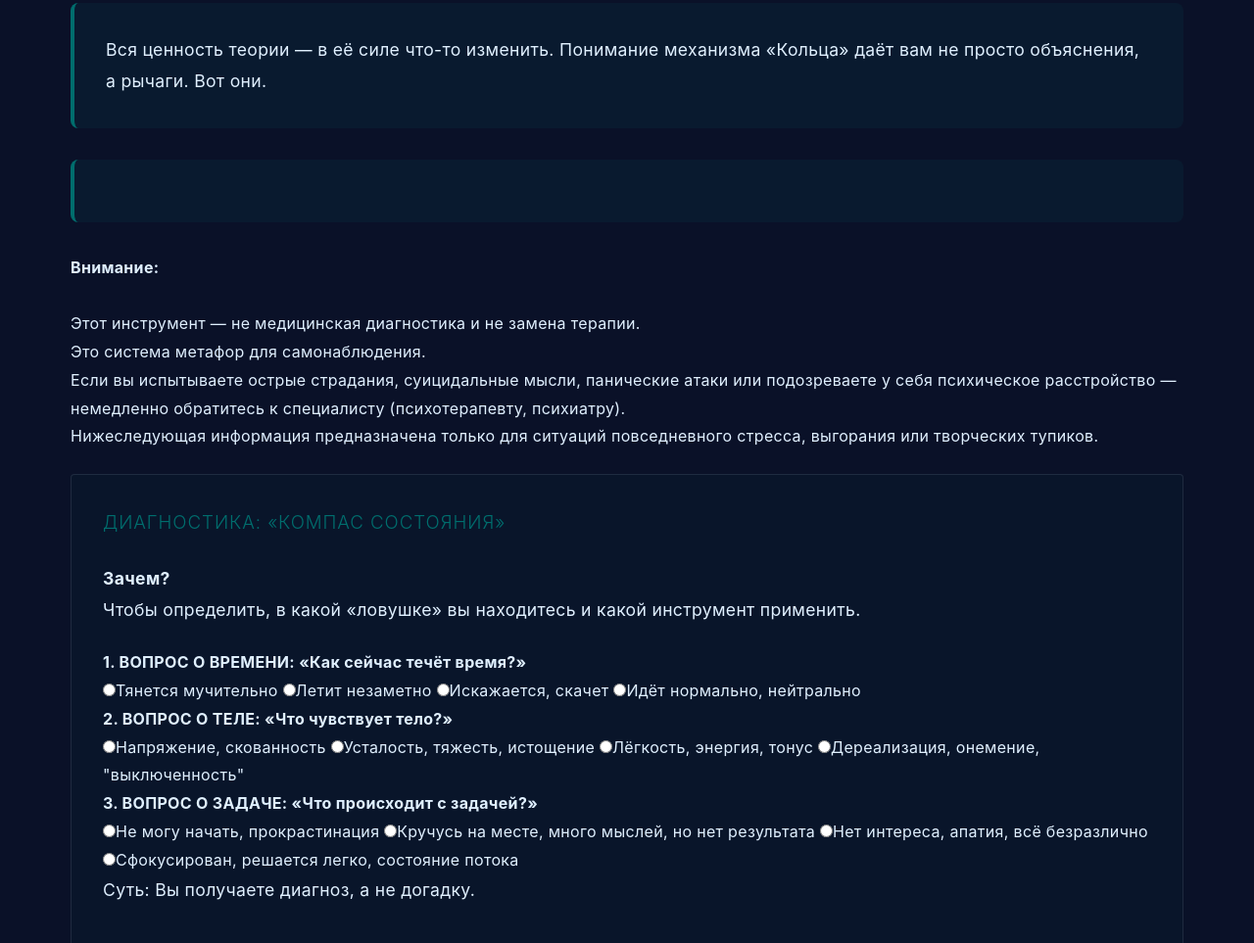
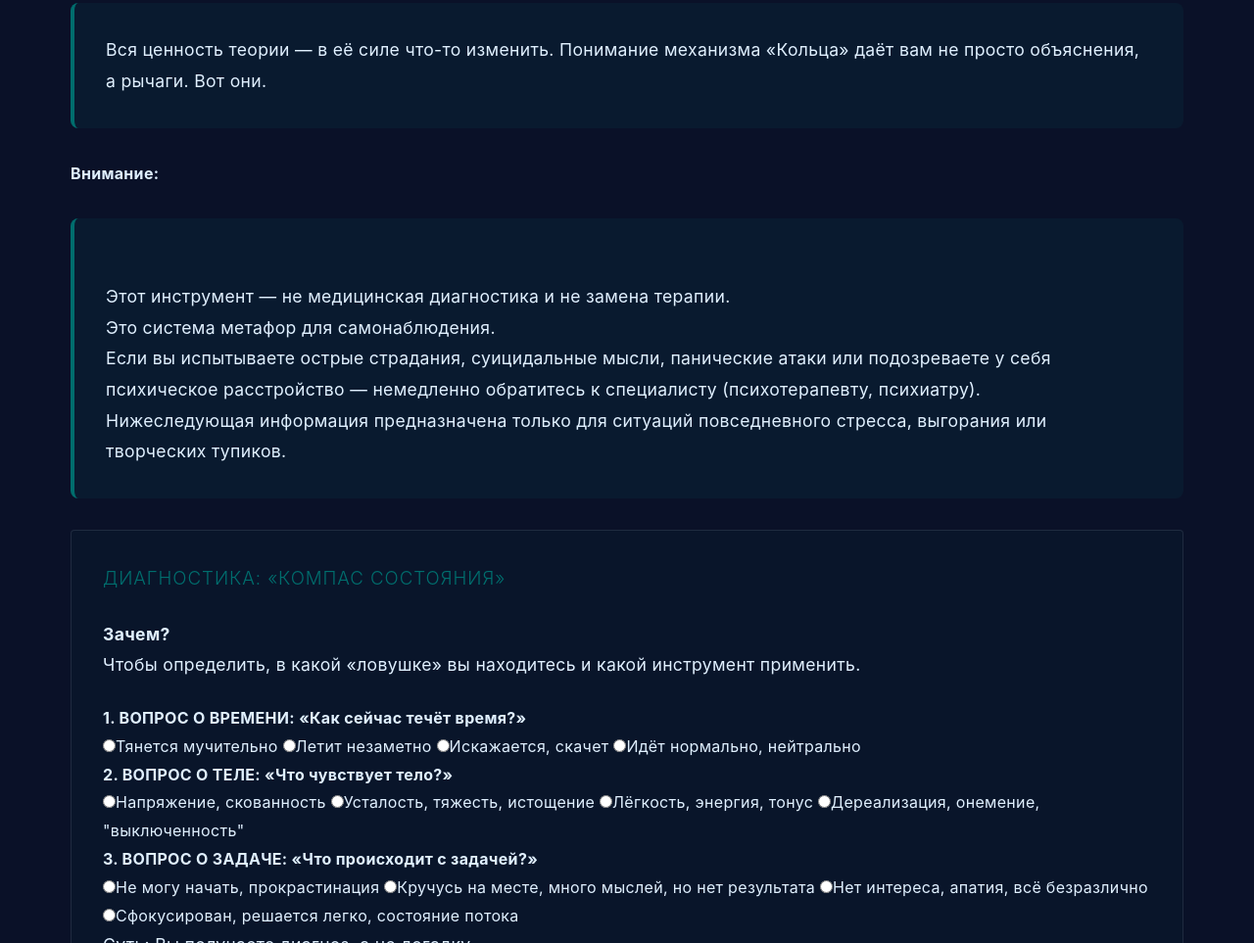
Before and after one commit to RacoonRockett/Theory, a plain HTML site: page index.html in a window 1280 px wide. Shown: the part 7916-8879 px from the top of the page at 98% size. Drawn offline with Linux system fonts and the light colour scheme.

Commit message:
Update index.html

```diff
--- a/index.html
+++ b/index.html
@@ -748,7 +748,8 @@ function startTheoryJourney() {
             <h2>ПРАКТИКА — ИНСТРУМЕНТЫ УПРАВЛЕНИЯ РЕАЛЬНОСТЬЮ</h2>
             <p class="emphasis-box">Вся ценность теории — в её силе что-то изменить.
 Понимание механизма «Кольца» даёт вам не просто объяснения, а рычаги. Вот они.</p>
-			<p class="emphasis-box"><h4>Внимание:</h4> <br>Этот инструмент — не медицинская диагностика и не замена терапии.<br>
+			<h4>Внимание:</h4>
+			<p class="emphasis-box"><br>Этот инструмент — не медицинская диагностика и не замена терапии.<br>
 				Это система метафор для самонаблюдения.<br>
 				Если вы испытываете острые страдания, суицидальные мысли, панические атаки или подозреваете у себя психическое расстройство —
 				немедленно обратитесь к специалисту (психотерапевту, психиатру).<br>
```
